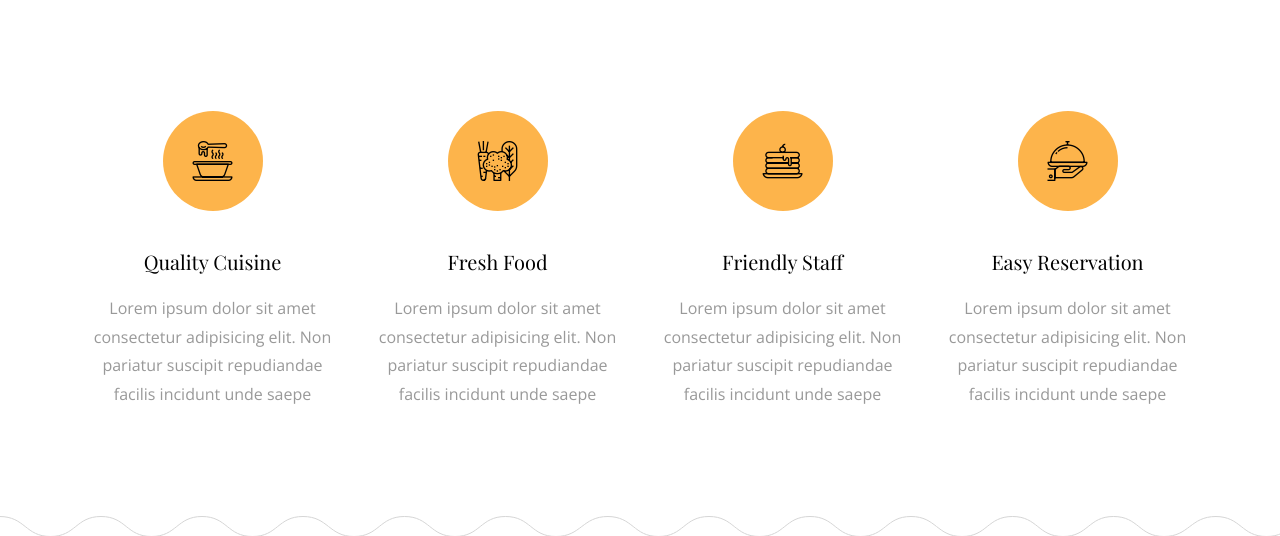
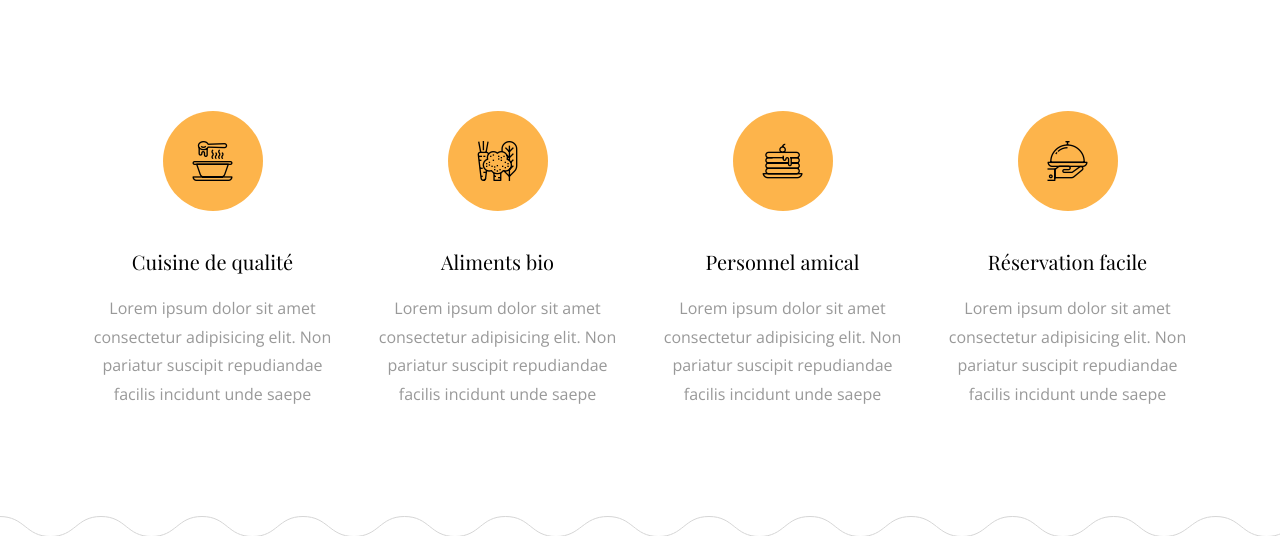
Before and after one commit to Kr4v3N/Eatwell, a Django app: page / in a window 1280 px wide. Shown: the part 801-1337 px from the top of the page. Run offline with Django 3.2, Linux system fonts and the light colour scheme; data that the repository does not hold is empty; some libraries are stand-ins or nearby versions; some web fonts are replaced.

Commit message:
Update img

```diff
--- a/home/templates/Home/index.html
+++ b/home/templates/Home/index.html
@@ -27,7 +27,7 @@
                     <span class="flaticon-soup"></span>
                   </div>
                   <div class="media-body">
-                    <h3>Quality Cuisine</h3>
+                    <h3>Cuisine de qualité</h3>
                     <p>Lorem ipsum dolor sit amet consectetur adipisicing elit. Non pariatur suscipit repudiandae facilis incidunt unde
                         saepe</p>
                   </div>
@@ -39,7 +39,7 @@
                     <span class="flaticon-vegetables"></span>
                   </div>
                   <div class="media-body">
-                    <h3>Fresh Food</h3>
+                    <h3>Aliments bio</h3>
                     <p>Lorem ipsum dolor sit amet consectetur adipisicing elit. Non pariatur suscipit repudiandae facilis incidunt unde
                         saepe</p>
                   </div>
@@ -51,7 +51,7 @@
                     <span class="flaticon-pancake"></span>
                   </div>
                   <div class="media-body">
-                    <h3>Friendly Staff</h3>
+                    <h3>Personnel amical</h3>
                     <p>Lorem ipsum dolor sit amet consectetur adipisicing elit. Non pariatur suscipit repudiandae facilis incidunt unde saepe</p>
                   </div>
                 </div>
@@ -62,7 +62,7 @@
                     <span class="flaticon-tray"></span>
                   </div>
                   <div class="media-body">
-                    <h3>Easy Reservation</h3>
+                    <h3>Réservation facile</h3>
                     <p>Lorem ipsum dolor sit amet consectetur adipisicing elit. Non pariatur suscipit repudiandae facilis incidunt unde
                         saepe</p>
                   </div>
```
